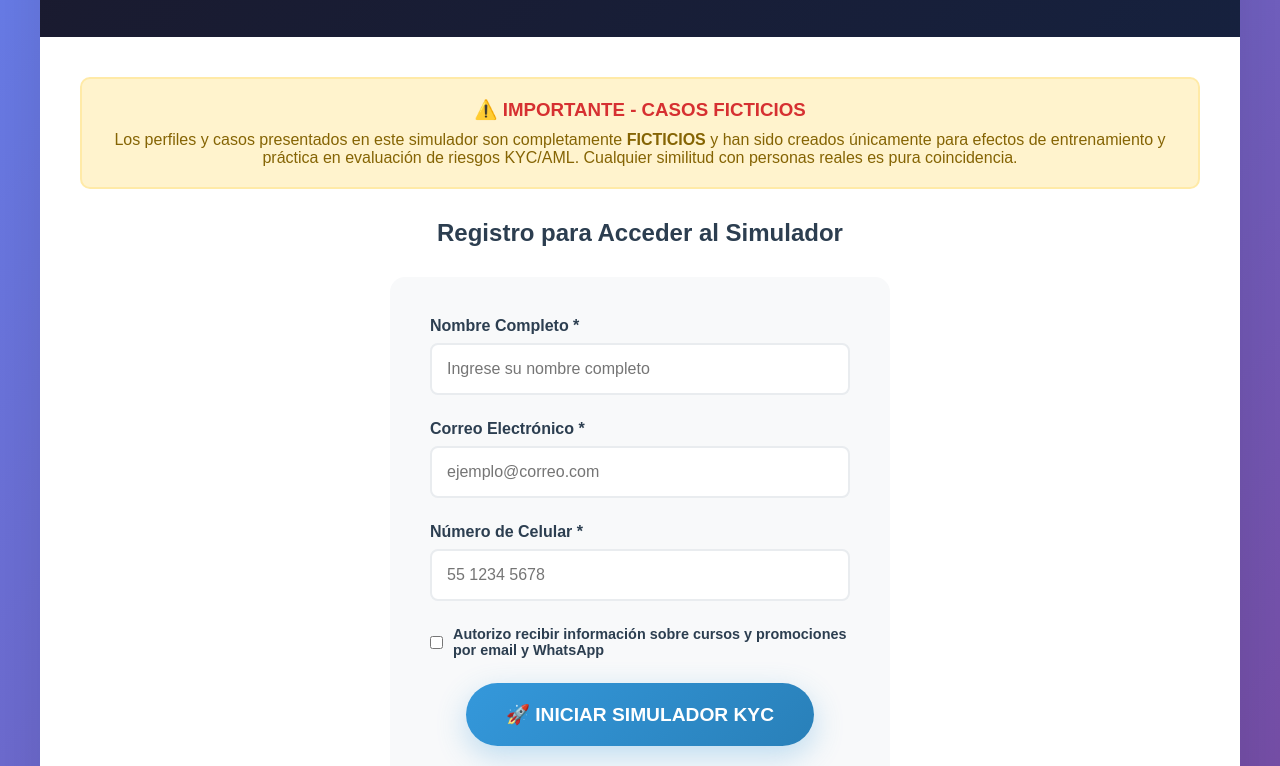
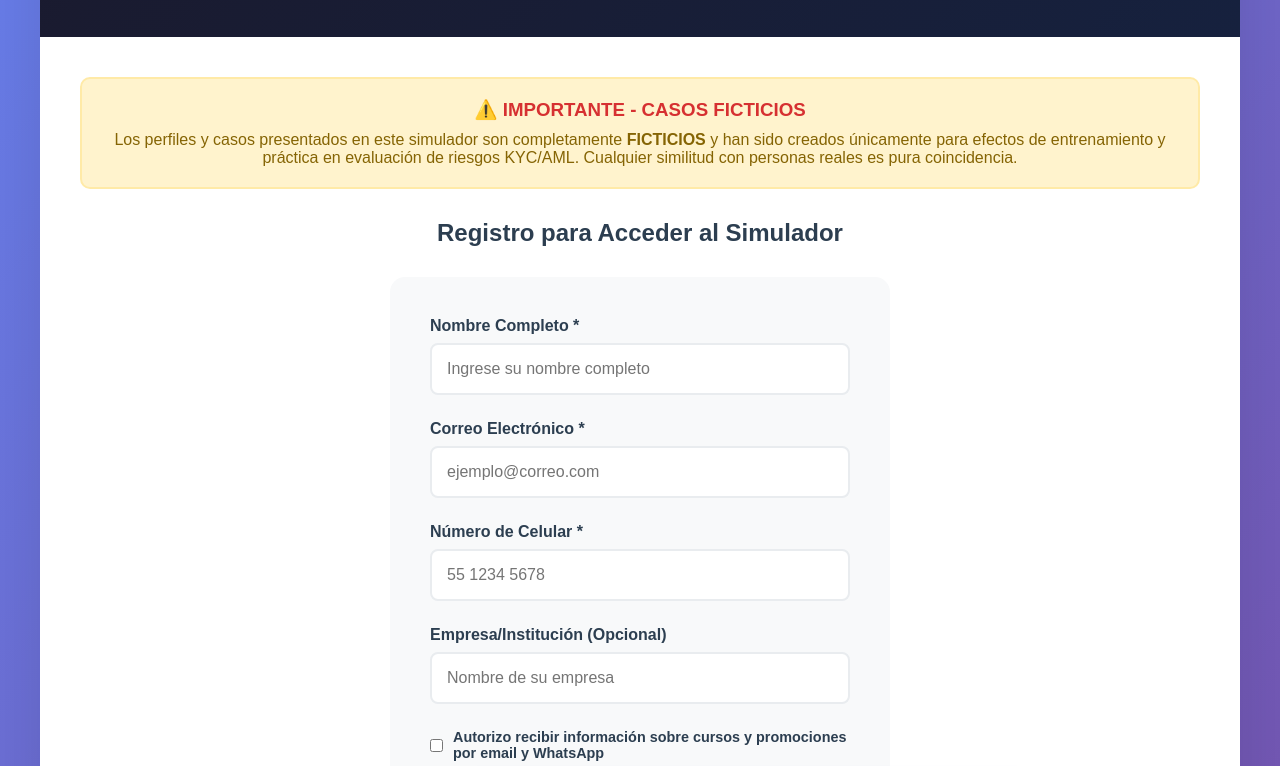
Before and after one commit to Stock-Broker1968/kyc-training-app, a website: page public/index.html in a window 1280 px wide. Shown: the part 147-913 px from the top of the page. Drawn offline with nearby package versions, Linux system fonts and the light colour scheme.

Commit message:
Update index.html
Corrección.

```diff
--- a/public/index.html
+++ b/public/index.html
@@ -455,6 +455,11 @@
                     <input type="tel" id="userPhone" required placeholder="55 1234 5678">
                 </div>
 
+                <div class="form-group">
+                    <label for="userCompany">Empresa/Institución (Opcional)</label>
+                    <input type="text" id="userCompany" placeholder="Nombre de su empresa">
+                </div>
+
                <div class="form-group">
                     <label style="display: flex; align-items: center; font-size: 0.9em;">
                     <input type="checkbox" id="marketingConsent" style="margin-right: 10px; width: auto;">
@@ -464,6 +469,33 @@
 
                 <button class="start-btn" onclick="startSimulation()">
                     🚀 INICIAR SIMULADOR KYC
+                    function startSimulation() {
+                    const name = document.getElementById('userName').value.trim();
+                    const email = document.getElementById('userEmail').value.trim();
+                    const phone = document.getElementById('userPhone').value.trim();
+                    const company = document.getElementById('userCompany').value.trim();
+                    const marketingConsent = document.getElementById('marketingConsent').checked;
+
+    if (!name || !email || !phone) {
+        alert('Por favor complete todos los campos obligatorios');
+        return;
+    }
+
+    const emailRegex = /^[^\s@]+@[^\s@]+\.[^\s@]+$/;
+    if (!emailRegex.test(email)) {
+        alert('Por favor ingrese un correo electrónico válido');
+        return;
+    }
+
+    userData = { name, email, phone, company, marketingConsent, timestamp: new Date().toISOString() };
+
+    selectedProfiles = selectRandomProfiles(3);
+
+    document.getElementById('registrationScreen').style.display = 'none';
+    document.getElementById('evaluationScreen').style.display = 'block';
+
+    loadCurrentCase();
+}
                 </button>
 
                 <p style="margin-top: 20px; font-size: 0.9em; color: #7f8c8d;">
```
